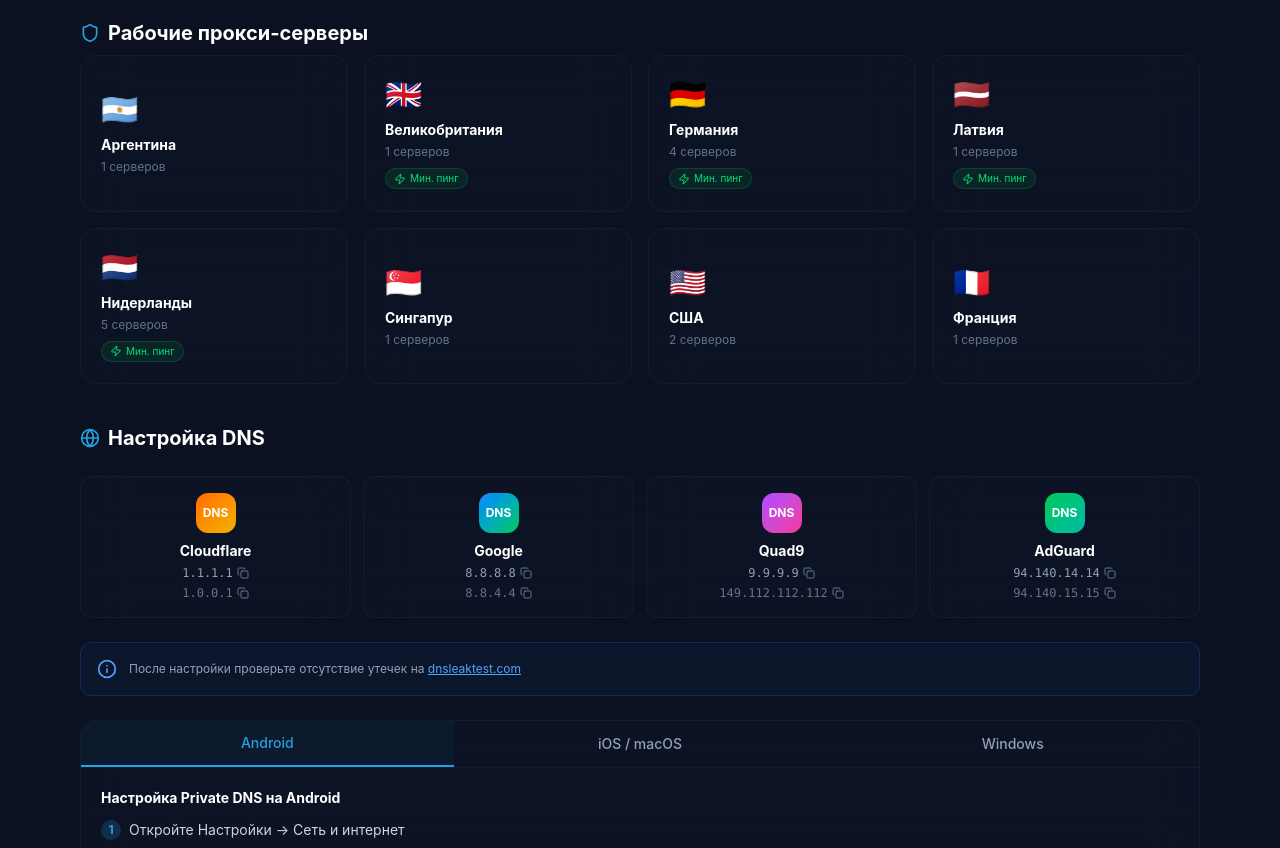
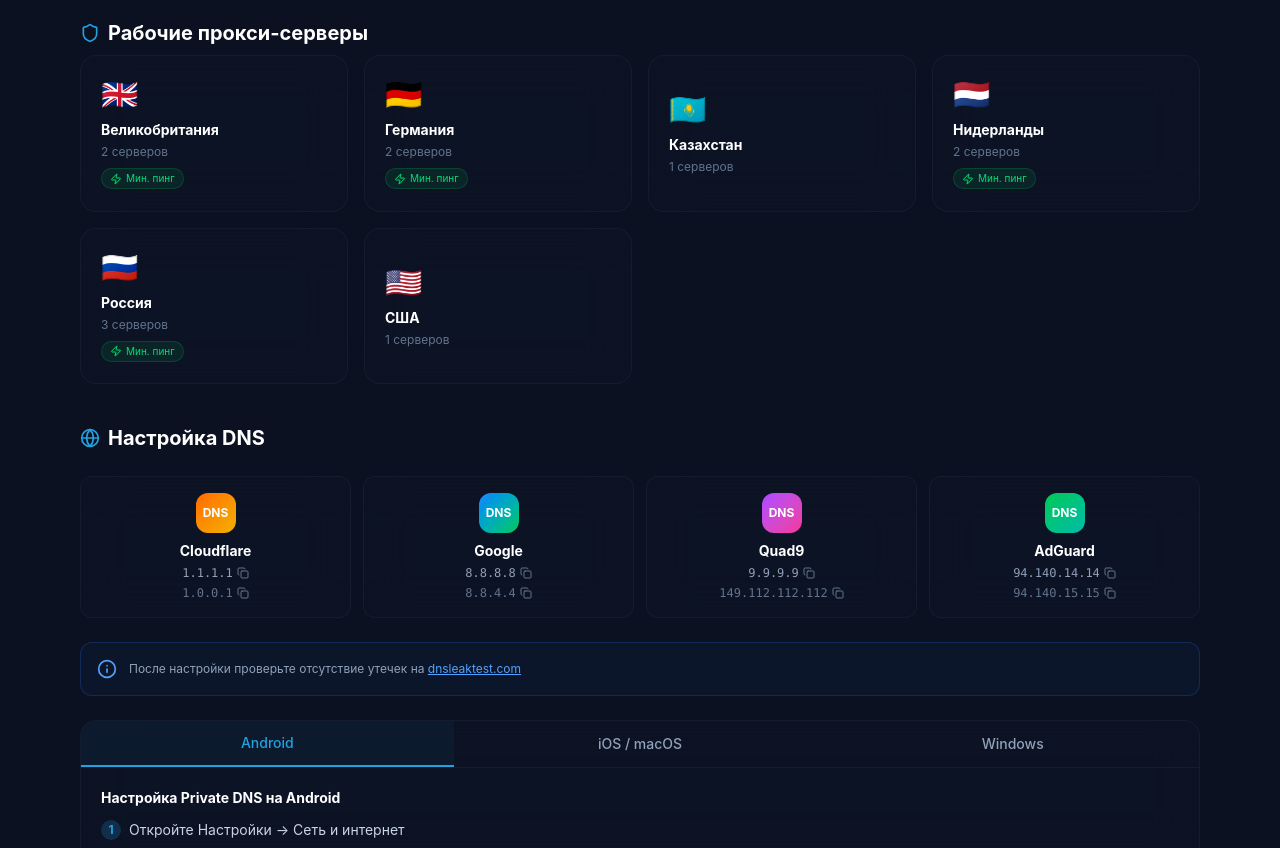
Before and after one commit to abyssfree/Free-telegram, a React (Vite) app: page / in a window 1280 px wide. Shown: the part 1000-1848 px from the top of the page. Built offline with nearby package versions, Linux system fonts and the light colour scheme.

Commit message:
fix location, new countries

```diff
--- a/src/App.tsx
+++ b/src/App.tsx
@@ -254,40 +254,28 @@ interface ProxyItem {
 }
 
 const rawProxies: Omit<ProxyItem, 'id' | 'status' | 'lastChecked'>[] = [
-  // Argentina
-  { country: 'Аргентина', flag: '🇦🇷', ip: '186.137.21.165', port: 6881, type: 'socks5', lowPing: false, hasAuth: false },
-
-  // Germany
+  // Germany (Low ping)
   { country: 'Германия', flag: '🇩🇪', ip: '77.90.178.244', port: 51524, user: 'test24h', pass: 'bGLKIBGlbU', type: 'socks5', lowPing: true, hasAuth: true },
   { country: 'Германия', flag: '🇩🇪', ip: '31.59.236.245', port: 50101, user: 'semanticforce', pass: 'a3xCZwrGzG', type: 'socks5', lowPing: true, hasAuth: true },
-  { country: 'Германия', flag: '🇩🇪', ip: '152.53.161.111', port: 58367, type: 'socks5', lowPing: true, hasAuth: false },
 
-  // Latvia (min ping)
-  { country: 'Латвия', flag: '🇱🇻', ip: '213.21.233.242', port: 1080, type: 'socks5', lowPing: true, hasAuth: false },
-
-  // Netherlands
+  // Netherlands (Low ping)
   { country: 'Нидерланды', flag: '🇳🇱', ip: '45.153.163.50', port: 50101, user: 'astap01', pass: '5YBoMtNUoi', type: 'socks5', lowPing: true, hasAuth: true },
   { country: 'Нидерланды', flag: '🇳🇱', ip: '185.244.49.248', port: 1080, type: 'socks5', lowPing: true, hasAuth: false },
-  { country: 'Нидерланды', flag: '🇳🇱', ip: '5.255.117.250', port: 1080, type: 'socks5', lowPing: true, hasAuth: false },
-  { country: 'Нидерланды', flag: '🇳🇱', ip: '5.255.117.127', port: 1080, type: 'socks5', lowPing: true, hasAuth: false },
-  { country: 'Нидерланды', flag: '🇳🇱', ip: '194.87.221.78', port: 1080, type: 'socks5', lowPing: true, hasAuth: false },
 
-  // Germany
-  { country: 'Германия', flag: '🇩🇪', ip: '91.107.244.226', port: 50161, type: 'socks5', lowPing: true, hasAuth: false },
+  // United Kingdom (Low ping)
+  { country: 'Великобритания', flag: '🇬🇧', ip: '62.84.168.12', port: 50101, user: 'best96248', pass: 'suWM4swamT', type: 'socks5', lowPing: true, hasAuth: true },
+  { country: 'Великобритания', flag: '🇬🇧', ip: '62.84.170.230', port: 50101, user: 'best96248', pass: 'suWM4swamT', type: 'socks5', lowPing: true, hasAuth: true },
 
   // USA
-  { country: 'США', flag: '🇺🇸', ip: '104.168.88.225', port: 1080, type: 'socks5', lowPing: false, hasAuth: false },
-  { country: 'США', flag: '🇺🇸', ip: '104.168.88.225', port: 1080, type: 'socks5', lowPing: false, hasAuth: false },
-  { country: 'США', flag: '🇺🇸', ip: '216.126.234.4', port: 50161, type: 'socks5', lowPing: false, hasAuth: false },
+  { country: 'США', flag: '🇺🇸', ip: '150.241.251.148', port: 50101, user: '21pandemonium21', pass: 'Q8pqRpKAmb', type: 'socks5', lowPing: false, hasAuth: true },
 
-  // Singapore
-  { country: 'Сингапур', flag: '🇸🇬', ip: '206.206.126.140', port: 1080, type: 'socks5', lowPing: false, hasAuth: false },
+  // Kazakhstan
+  { country: 'Казахстан', flag: '🇰🇿', ip: '91.147.127.155', port: 50101, user: 'igrobollol', pass: 'YHXf8GmyxT', type: 'socks5', lowPing: false, hasAuth: true },
 
-  // France
-  { country: 'Франция', flag: '🇫🇷', ip: '194.163.160.97', port: 10808, type: 'socks5', lowPing: false, hasAuth: false },
-
-  // UK
-  { country: 'Великобритания', flag: '🇬🇧', ip: '81.168.120.134', port: 50101, user: 'yuriilp4p', pass: 'TxWga7PsNX', type: 'socks5', lowPing: true, hasAuth: true },
+  // Russia
+  { country: 'Россия', flag: '🇷🇺', ip: '109.248.204.45', port: 5500, user: '6NeZMV', pass: 'iSxcP9mEj0', type: 'socks5', lowPing: true, hasAuth: true },
+  { country: 'Россия', flag: '🇷🇺', ip: '31.40.203.213', port: 5500, user: '6NeZMV', pass: 'iSxcP9mEj0', type: 'socks5', lowPing: true, hasAuth: true },
+  { country: 'Россия', flag: '🇷🇺', ip: '46.8.107.115', port: 5500, user: '6NeZMV', pass: 'iSxcP9mEj0', type: 'socks5', lowPing: true, hasAuth: true },
 ];
 
 // Country name translations
@@ -300,6 +288,8 @@ const countryNames: Record<string, string> = {
   'Латвия': 'Latvia',
   'США': 'United States',
   'Сингапур': 'Singapore',
+  'Казахстан': 'Kazakhstan',
+  'Россия': 'Russia',
 };
 
 function deduplicateProxies(proxies: typeof rawProxies) {
@@ -718,7 +708,7 @@ export default function App() {
               </div>
             </div>
             <div className="flex items-center gap-4">
-              <span className="text-xs text-slate-500 hidden sm:block">{t.updated} 21.02.2026</span>
+              <span className="text-xs text-slate-500 hidden sm:block">{t.updated} 25.02.2026</span>
               {/* Language Switcher */}
               <div className="relative">
                 <button
```
